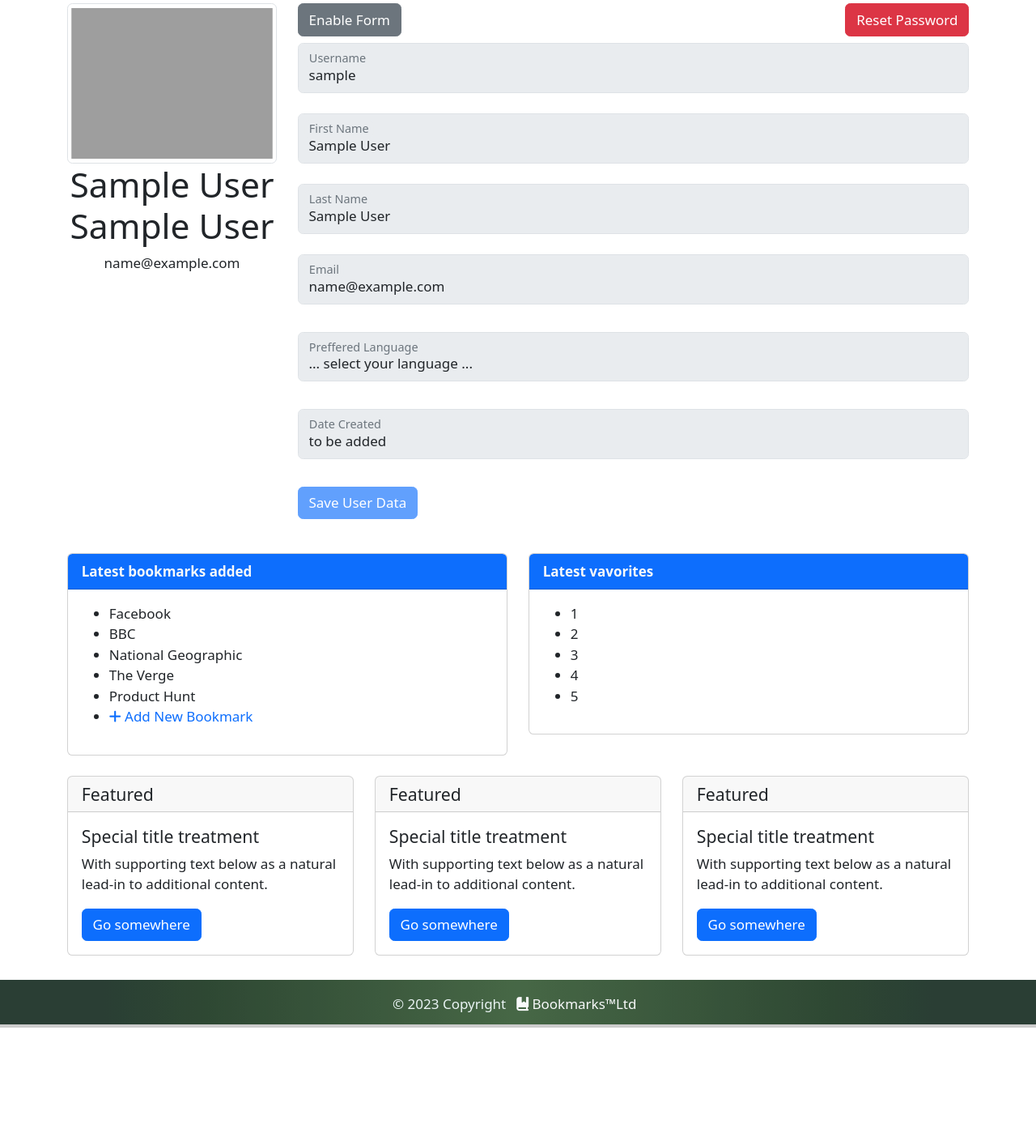
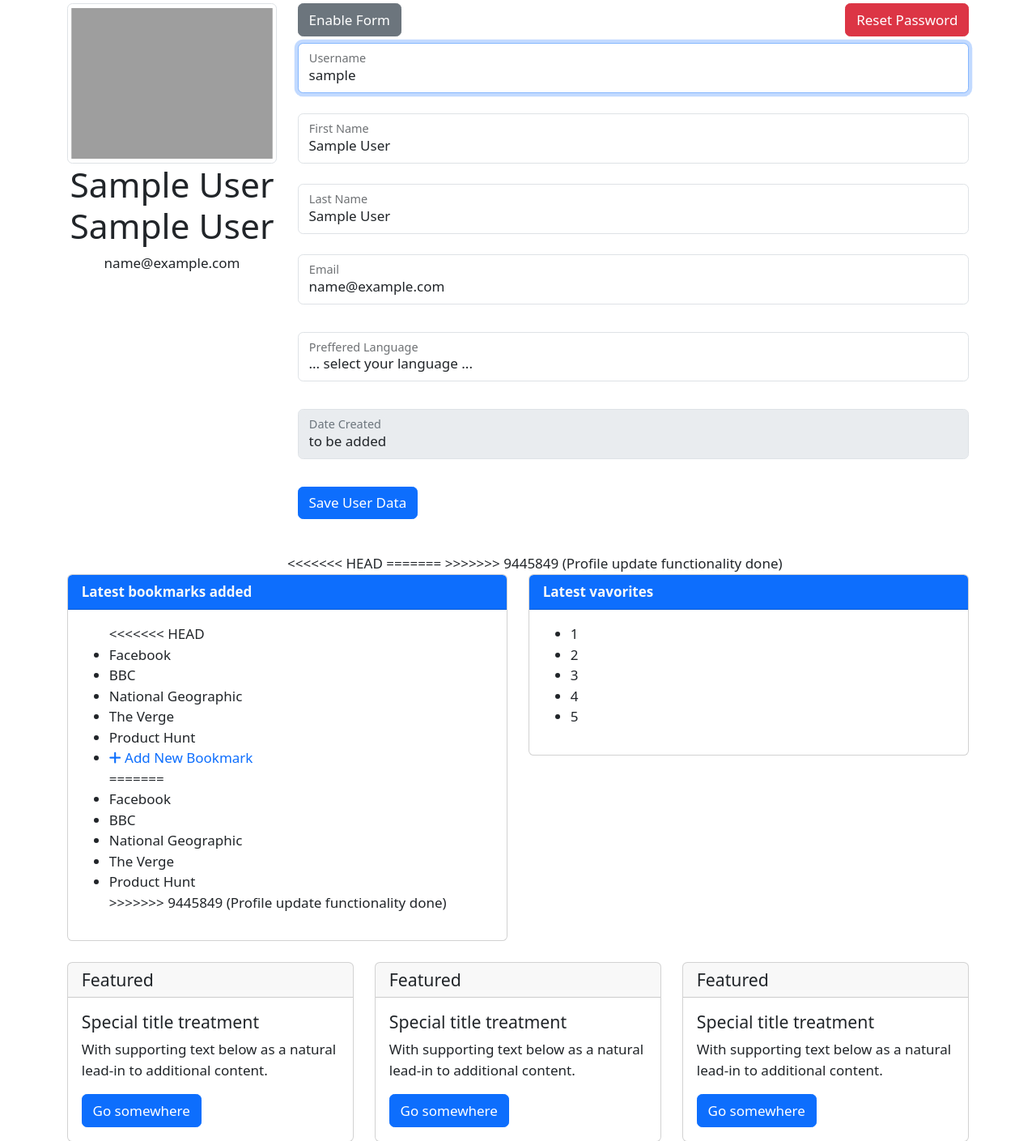
Before and after one commit to tibix/proiect_testare, a PHP site: page /profile.php in a window 1280 px wide. Shown: the part 55-1464 px from the top of the page at 81% size. Before the commit the page ends 1324 px from the top, so only its background shows below. Run offline with PHP 8.4, Linux system fonts and the light colour scheme; the visitor is signed in with stand-in values (Sample User, id 1); data comes from the database, SQL or seed files in the repository; some libraries are stand-ins or nearby versions; grey boxes are pictures that could not be loaded.

Commit message:
Rebasing main

```diff
--- a/profile.php
+++ b/profile.php
@@ -1,7 +1,6 @@
 <?php
 
 session_start();
-
 
 require_once 'classes/Bookmark.php';
 require_once 'classes/Database.php';
@@ -10,7 +9,6 @@ require_once 'classes/Category.php';
 require_once 'classes/User.php';
 
 include 'templates/header.php';
-
 
 if(!logged_in())
 {
--- a/templates/t_profile.php
+++ b/templates/t_profile.php
@@ -67,7 +67,10 @@
                     <button type="submit" id="save_data" name="update_profile" class="btn btn-primary mb-2">Save User Data</button>
                 </div>
                 </form>
+<<<<<<< HEAD
 
+=======
+>>>>>>> 9445849 (Profile update functionality done)
             </div>
         </div>
     </div>
@@ -79,6 +82,7 @@
                 </div>
                 <div class="card-body">
                     <ul>
+<<<<<<< HEAD
                         <?php if(sizeof($latest_bms) > 0 && sizeof($latest_bms < 5)):?>
                             <?php foreach($latest_bms as $lbm):?>
                                 <li><a href="<?=$lbm['URL']?>" class="text-dark" target="_blank"><?=$lbm['title'];?></a></li>
@@ -89,6 +93,11 @@
                                 <li><a href="<?=$lbm['URL']?>" class="text-dark" target="_blank"><?=$lbm['title'];?></a></li>
                             <?php endforeach;?>
                         <?php endif; ?>
+=======
+                        <?php foreach($latest_bms as $lbm):?>
+                            <li><a href="<?=$lbm['URL']?>" class="text-dark" target="_blank"><?=$lbm['title'];?></a></li>
+                        <?php endforeach;?>
+>>>>>>> 9445849 (Profile update functionality done)
                     </ul>
                 </div>
             </div>
@@ -145,10 +154,15 @@
 </div>
 
 <script>
-    const input_fields = Array.from(document.querySelector(".input_fields").getElementsByTagName('input'));
+    const input_fields = Array.from(document.querySelector(".input_fields").getElementsByTagName("input"));
+    const select_list = document.getElementById('language');
+    const submit = document.getElementById('save_data');
     const enable_form = document.getElementById("enable_form");
+<<<<<<< HEAD
     const select_list = document.getElementById("language");
     const submit = document.getElementById("save_data");
+=======
+>>>>>>> 9445849 (Profile update functionality done)
 
     let total_inputs = input_fields.length;
     let index = 0;
@@ -157,7 +171,10 @@
         input_fields[index++].disabled = true;
         total_inputs--;
     }
+<<<<<<< HEAD
 
+=======
+>>>>>>> 9445849 (Profile update functionality done)
     select_list.disabled = true;
     submit.disabled = true;
 
```
